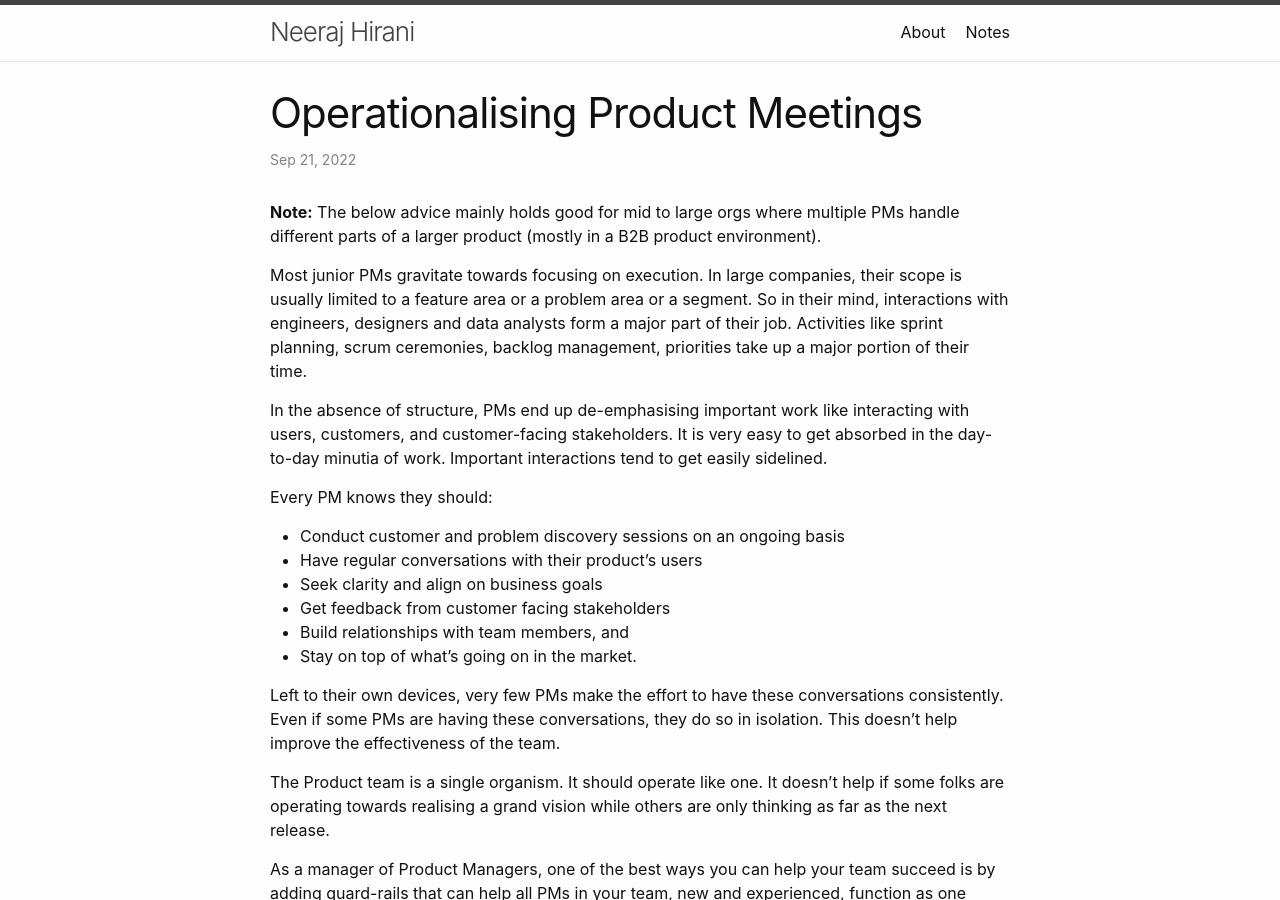
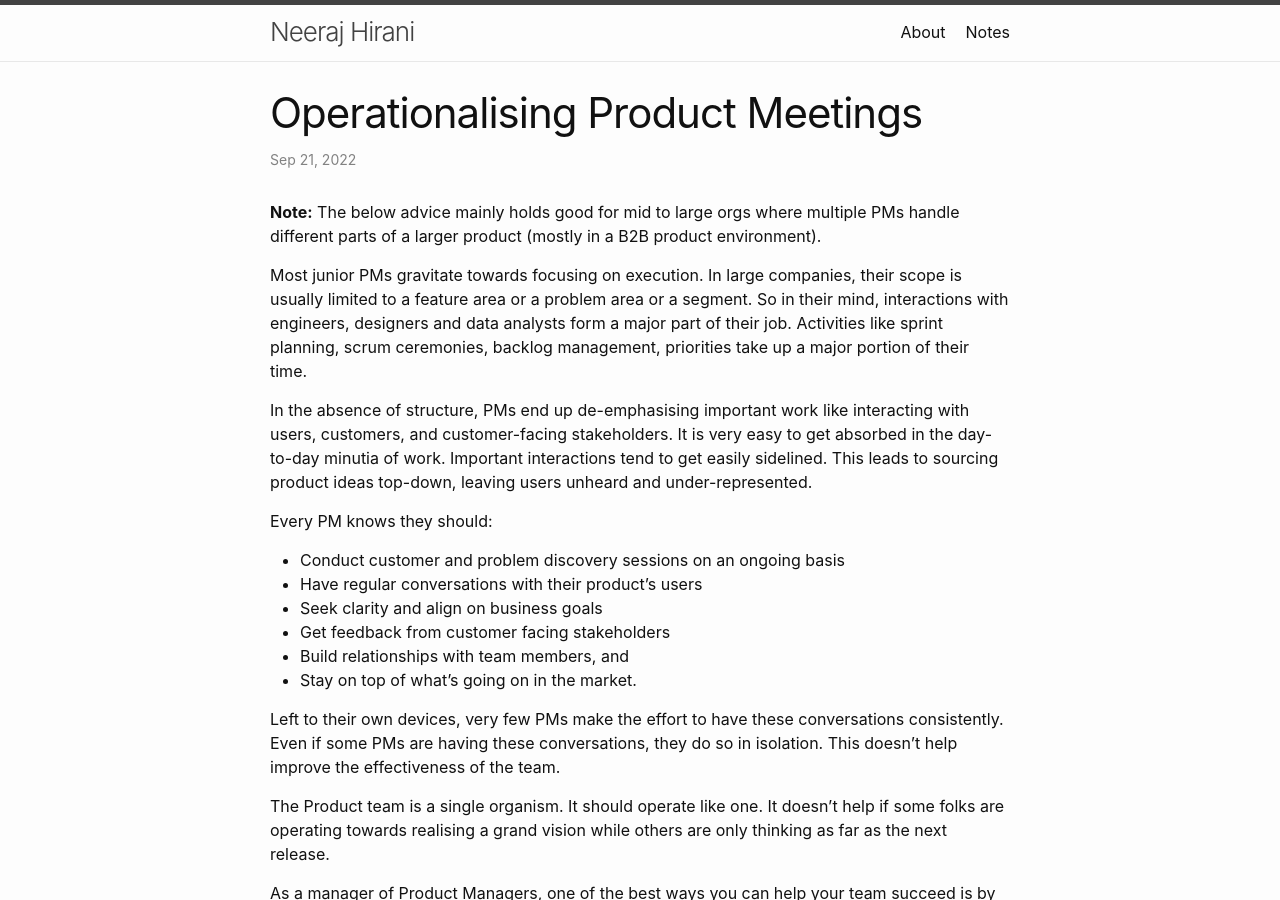
Before and after one commit to neerajhirani/neerajhirani.github.io, a Jekyll site: the page built from _posts/2022-09-21-operationalising-meetings.markdown, in a window 1280 px wide and 900 px high. Built offline with Jekyll 4.4.1, drawn with Linux system fonts in a browser that asks for light colours.

Commit message:
Update 2022-09-21-operationalising-meetings.markdown

```diff
--- a/_posts/2022-09-21-operationalising-meetings.markdown
+++ b/_posts/2022-09-21-operationalising-meetings.markdown
@@ -8,7 +8,7 @@ date: 2022-09-21 19:20:32 +0530
 
 Most junior PMs gravitate towards focusing on execution. In large companies, their scope is usually limited to a feature area or a problem area or a segment. So in their mind, interactions with engineers, designers and data analysts form a major part of their job. Activities like sprint planning, scrum ceremonies, backlog management, priorities take up a major portion of their time.
 
-In the absence of structure, PMs end up de-emphasising important work like interacting with users, customers, and customer-facing stakeholders. It is very easy to get absorbed in the day-to-day minutia of work. Important interactions tend to get easily sidelined.
+In the absence of structure, PMs end up de-emphasising important work like interacting with users, customers, and customer-facing stakeholders. It is very easy to get absorbed in the day-to-day minutia of work. Important interactions tend to get easily sidelined. This leads to sourcing product ideas top-down, leaving users unheard and under-represented.
 
 Every PM knows they should:
 - Conduct customer and problem discovery sessions on an ongoing basis
```
